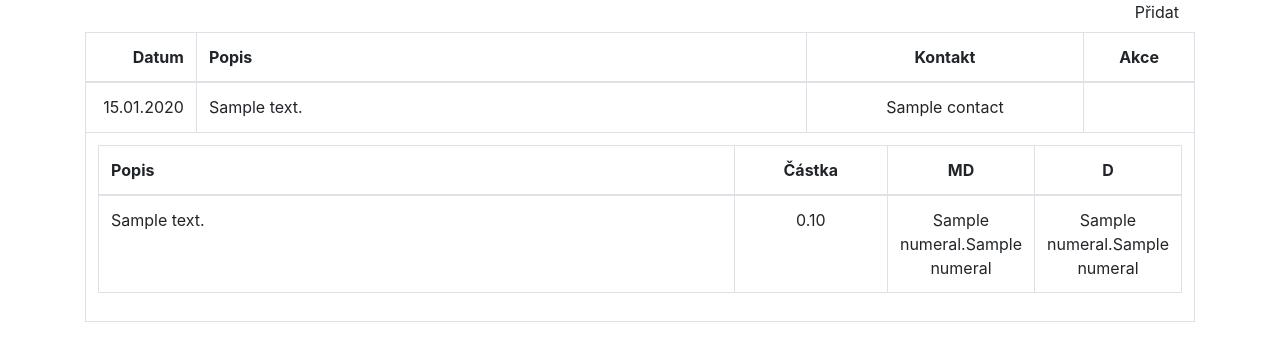
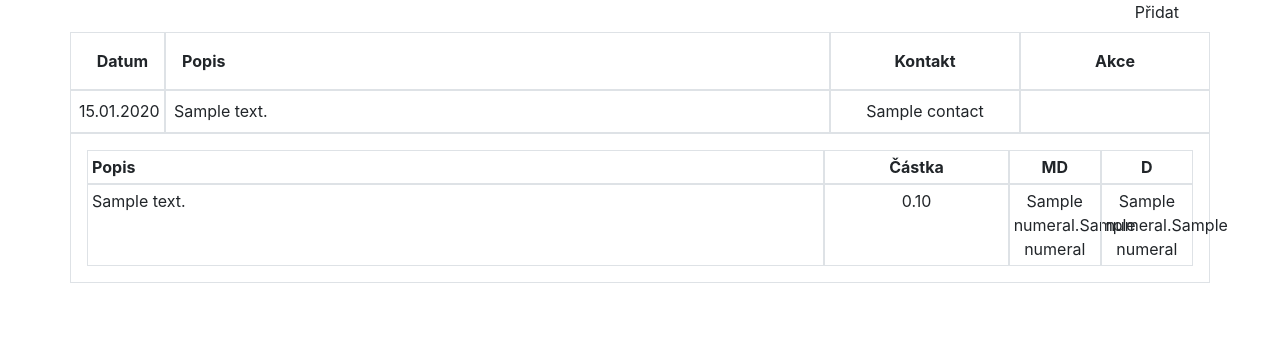
Before and after one commit to kevinkopf/ucto, a Symfony app: template templates/page.transactions.html.twig in a window 1280 px wide. Shown: the part 56-417 px from the top of the page. Run offline with Twig, Linux system fonts and the light colour scheme; the template is opened without the code that fills it: most values are stand-ins (such as "Sample title", 1, 10 or a date in 2020); style sheets or scripts are compiled from the project's sources; some libraries are stand-ins or nearby versions; some web fonts are replaced.

Commit message:
Do not use the tables, instead move to bootstrap grid system

```diff
--- a/assets/scss/style.scss
+++ b/assets/scss/style.scss
@@ -2,3 +2,7 @@
 @import '~@fortawesome/fontawesome-free/scss/regular';
 @import '~@fortawesome/fontawesome-free/scss/solid';
 @import "~@fortawesome/fontawesome-free/css/all.min.css";
+
+.cursor-pointer {
+  cursor: pointer;
+}
--- a/templates/page.transactions.html.twig
+++ b/templates/page.transactions.html.twig
@@ -6,71 +6,90 @@
 
 {% block contents %}
     {% include 'component.transaction.add.html.twig' %}
-    <table class="table table-bordered">
-        <thead>
-        <tr>
-            <th class="text-right" scope="col">Datum</th>
-            <th scope="col">Popis</th>
-            <th class="text-center" scope="col">Kontakt</th>
-            <th class="text-center" scope="col">Akce</th>
-        </tr>
-        </thead>
-        <tbody>
+    <div class="row">
+        <div class="col-1 p-3 border text-right font-weight-bold">
+            Datum
+        </div>
+        <div class="col-7 p-3 border text-left font-weight-bold">
+            Popis
+        </div>
+        <div class="col-2 p-3 border text-center font-weight-bold">
+            Kontakt
+        </div>
+        <div class="col-2 p-3 border text-center font-weight-bold">
+            Akce
+        </div>
+    </div>
 
     {% for transaction in transactions %}
-            <tr>
-                <td class="text-right" style="width:10%">{{ transaction.taxableSupplyDate|date('d.m.Y') }}</td>
-                <td style="width:55%">{{ transaction.description }}</td>
-                <td class="text-center" style="width:25%">{{ transaction.contact.name }}</td>
-                <td class="text-center" style="width:10%">
+        <div class="row">
+            <div class="col-1 p-2 border text-right">
+                {{ transaction.taxableSupplyDate|date('d.m.Y') }}
+            </div>
+            <div class="col-7 p-2 border text-left">
+                {{ transaction.description }}
+            </div>
+            <div class="col-2 p-2 border text-center">
+                {{ transaction.contact.name }}
+            </div>
+            <div class="col-2 p-2 border text-center">
                 <link-icon inline-template>
                     <i
-                          class="m-1 fas fa-edit"
+                            class="pt-1 pr-2 pb-1 pl-2 cursor-pointer fas fa-edit"
                             v-b-modal.transaction-add
                             @click="emitEvent('transactionEdit', {{ transaction.id }})"
                     ></i>
                 </link-icon>
                 <link-icon inline-template>
                     <i
-                          class="m-1 far fa-copy"
+                            class="pt-1 pr-2 pb-1 pl-2 cursor-pointer far fa-copy"
                             v-b-modal.transaction-add
                             @click="emitEvent('transactionClone', {{ transaction.id }})"
                     ></i>
                 </link-icon>
                 <link-icon inline-template>
                     <i
-                          class="p-1 fas fa-trash-alt text-danger"
+                            class="pt-1 pr-2 pb-1 pl-2 cursor-pointer fas fa-trash-alt text-danger"
                             @click="emitEvent('transactionRemove', {{ transaction.id }})"
                     ></i>
                 </link-icon>
-                </td>
-            </tr>
-            <tr>
-                <td colspan=4>
-                    <table class="table table-bordered">
-                        <thead>
-                        <tr>
-                            <th>Popis</th>
-                            <th class="text-center">Částka</th>
-                            <th class="text-center">MD</th>
-                            <th class="text-center">D</th>
-                        </tr>
-                        </thead>
-                        <tbody>
+            </div>
+        </div>
+        <div class="row">
+            <div class="col-12 border p-3">
+                <div class="container">
+                    <div class="row">
+                        <div class="col-8 p-1 border font-weight-bold">
+                            Popis
+                        </div>
+                        <div class="col-2 p-1 border text-center font-weight-bold">
+                            Částka
+                        </div>
+                        <div class="col-1 p-1 border text-center font-weight-bold">
+                            MD
+                        </div>
+                        <div class="col-1 p-1 border text-center font-weight-bold">
+                            D
+                        </div>
+                    </div>
                     {% for trow in transaction.rows %}
-                            <tr>
-                                <td style="width:65%">{% if trow.description %}{{ trow.description }}{% else %}{{ transaction.description }}{% endif %}</td>
-                                <td class="text-center" style="width:15%">{{ (trow.amount / 100)|number_format(2, '.', ',') }}</td>
-                                <td class="text-center" style="width:10%">{{ trow.debtorsAccount.numeral }}{% if trow.debtorsAccountAnalytical %}.{{ trow.debtorsAccountAnalytical.numeral }}{% endif %}</td>
-                                <td class="text-center" style="width:10%">{{ trow.creditorsAccount.numeral }}{% if trow.creditorsAccountAnalytical %}.{{ trow.creditorsAccountAnalytical.numeral }}{% endif %}</td>
-                            </tr>
+                    <div class="row">
+                        <div class="col-8 p-1 border">
+                            {{ trow.description }}
+                        </div>
+                        <div class="col-2 p-1 border text-center">
+                            {{ (trow.amount / 100)|number_format(2, '.', ',') }}
+                        </div>
+                        <div class="col-1 p-1 border text-center">
+                            {{ trow.debtorsAccount.numeral }}{% if trow.debtorsAccountAnalytical %}.{{ trow.debtorsAccountAnalytical.numeral }}{% endif %}
+                        </div>
+                        <div class="col-1 p-1 border text-center">
+                            {{ trow.creditorsAccount.numeral }}{% if trow.creditorsAccountAnalytical %}.{{ trow.creditorsAccountAnalytical.numeral }}{% endif %}
+                        </div>
+                    </div>
                     {% endfor %}
-                        </tbody>
-                    </table>
-                </td>
-            </tr>
+                </div>
+            </div>
+        </div>
     {% endfor %}
-
-        </tbody>
-    </table>
 {% endblock %}
```
Lines whose indentation alone changed are shown as unchanged.
